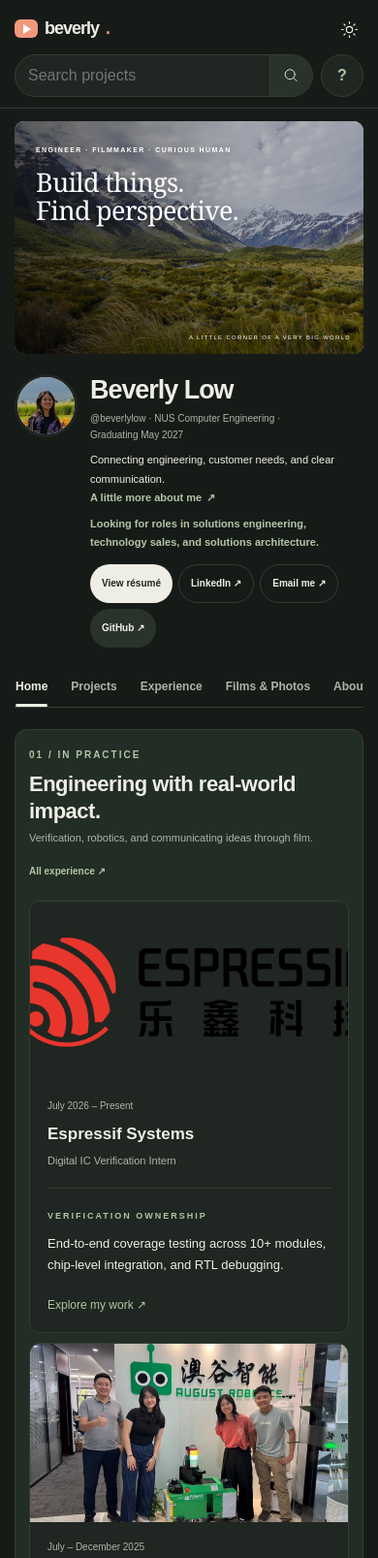
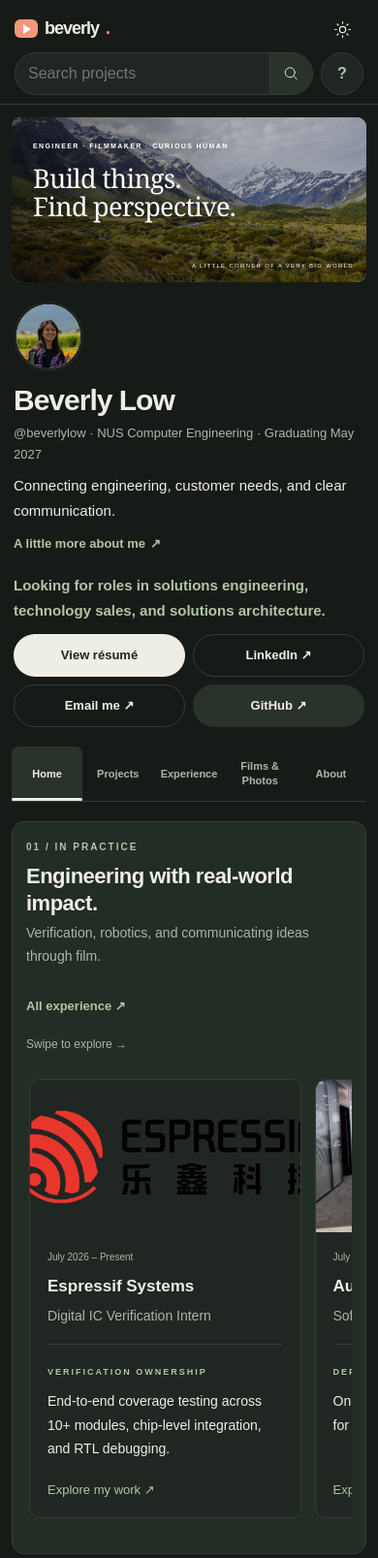
Before and after one commit to Bev-low/WebsiteV2, a plain HTML site: page index.html in a window 390 px wide. Shown: the top 1607 px of the page at 97% size. Drawn offline with Linux system fonts and the light colour scheme.

Commit message:
responsive to phone

```diff
--- /dev/null
+++ b/css/mobile-swipe-galleries.css
@@ -0,0 +1,34 @@
+/* Phone galleries: native horizontal swiping with the next card in view.
+ * Flex layout also ignores desktop masonry grid-row spans in Films & Photos.
+ */
+@media screen and (max-width: 580px) {
+  #content .work-section .work-grid,
+  #content .project-grid {
+    display: flex;
+    flex-wrap: nowrap;
+    align-items: stretch;
+    gap: 14px;
+    overflow-x: auto;
+    scroll-snap-type: x mandatory;
+    scroll-padding-inline: 3px;
+    overscroll-behavior-x: contain;
+    padding: 4px 3px 18px;
+    scrollbar-width: thin;
+  }
+  #content .work-section .work-grid > .mini-work,
+  #content .project-grid > .project,
+  #content .project-grid > .film-card {
+    flex: 0 0 85%;
+    min-width: 0;
+    width: 85%;
+    height: auto;
+    margin: 0;
+    align-self: stretch;
+    scroll-snap-align: start;
+  }
+  #content .project-grid > .empty {
+    flex: 0 0 100%;
+    min-width: 0;
+    width: 100%;
+  }
+}
--- /dev/null
+++ b/css/mobile-usability.css
@@ -0,0 +1,54 @@
+/* Mobile usability layer, loaded after gallery and responsive overrides. */
+button:focus-visible, a:focus-visible, summary:focus-visible, [tabindex="0"]:focus-visible {
+  outline: 3px solid var(--accent);
+  outline-offset: 3px;
+}
+dialog::backdrop { background:#101a16b8; backdrop-filter:blur(4px); }
+@media screen and (max-width:580px) {
+  :root { --header-height:108px; --banner-height-mobile:170px; }
+  .topbar { height:var(--header-height); grid-template-rows:40px 44px; gap:4px 12px; padding:10px 15px; }
+  .icon-btn, .top-actions .icon-btn, #close-modal { width:44px; height:44px; min-width:44px; }
+  .site { padding-inline:12px; }
+  .profile { flex-direction:column; gap:12px; padding:20px 2px; }
+  .avatar { width:72px; height:72px; }
+  .profile-text { width:100%; }
+  .title-line h1 { font-size:30px; }
+  .handle { max-width:none; font-size:13px; line-height:1.7; }
+  .profile-bio { font-size:15px; line-height:1.7; }
+  .profile .actions { display:grid; grid-template-columns:repeat(2,minmax(0,1fr)); gap:8px; }
+  .btn, .profile .actions .btn { min-height:44px; font-size:13px; padding:10px 14px; white-space:normal; text-align:center; }
+  .tabs { display:grid; grid-template-columns:repeat(5,minmax(0,1fr)); gap:0; overflow:visible; padding:0; }
+  .tabs button { min-width:0; min-height:56px; padding:9px 3px; font-size:11px; white-space:normal; line-height:1.35; }
+  .tabs button.active { background:var(--soft); border-radius:7px 7px 0 0; }
+  .content { padding-top:20px; }
+  .filters { gap:8px; }
+  .chip { min-height:44px; padding:10px 12px; font-size:13px; }
+  .section-head .text-link, .text-link { min-height:44px; align-items:center; font-size:13px; }
+  .home-section .section-head p, .section-intro p, .education-copy p, .film-hero p,
+  .job-body, .panel p, .about-main p, .contact-invitation p { font-size:14px; line-height:1.75; }
+  #content .project h3, #content .film-card h3 { font-size:17px; line-height:1.4; }
+  #content .project p, #content .film-card p, #content .project .card-evidence p { font-size:14px; line-height:1.7; }
+  #content .film-card p { display:block; -webkit-line-clamp:unset; }
+  .tag { font-size:11px; padding:4px 7px; }
+  .work-section .mini-work p, .work-section .work-highlight p { font-size:14px; }
+  .work-read { font-size:13px; }
+  .work-section .section-head::after, .projects-section .section-head::after { content:'Swipe to explore →'; flex-basis:100%; font-size:12px; color:var(--muted); }
+  .section-intro { flex-wrap:wrap; gap:12px; }
+  .journey-controls .btn { min-width:44px; }
+  .journey-photo-track figcaption { font-size:13px; }
+  dialog { width:calc(100% - 16px); max-height:calc(100dvh - 16px); border-radius:14px; overscroll-behavior:contain; }
+  .modal-bar { padding:8px 12px; }
+  .modal-body { padding:20px 18px max(22px,env(safe-area-inset-bottom)); overflow-wrap:anywhere; }
+  .modal-body h2 { font-size:27px; }
+  .modal-body .lead, .modal-body .context, .project-story .detail-list { font-size:15px; line-height:1.8; }
+  .modal-body .actions { gap:8px; }
+  .modal-body .actions .btn { flex:1 1 auto; }
+  .result-note { font-size:13px; }
+  .project-results { padding:18px; }
+  .footer { padding-bottom:max(20px,env(safe-area-inset-bottom)); font-size:12px; }
+  .footer button { min-height:44px; font-size:12px; }
+  .toast { bottom:max(20px,env(safe-area-inset-bottom)); border-radius:12px; font-size:13px; }
+}
+@media (prefers-reduced-motion:reduce) {
+  *, *::before, *::after { scroll-behavior:auto !important; }
+}
--- a/js/app.js
+++ b/js/app.js
@@ -145,6 +145,11 @@ function observeMediaGallery() {
   const cards = [...grid.querySelectorAll('.film-card')];
   const update = () => {
     if (!grid.isConnected) return;
+    // Phone galleries use native flex scrolling, so masonry sizing is unnecessary.
+    if (getComputedStyle(grid).display === 'flex') {
+      cards.forEach(card => { card.style.gridRowEnd = ''; });
+      return;
+    }
     const spans = cards.map(card => Math.ceil(card.getBoundingClientRect().height + parseFloat(getComputedStyle(card).marginBottom)));
     cards.forEach((card, index) => {
       const span = 'span ' + spans[index];
--- a/media-layout.css
+++ b/media-layout.css
@@ -13,3 +13,5 @@
 @import url("./css/layout-responsive.css");
 @import url("./css/photo-albums.css");
 @import url("./css/landscape-photos.css");
+@import url("./css/mobile-swipe-galleries.css");
+@import url("./css/mobile-usability.css");
```
